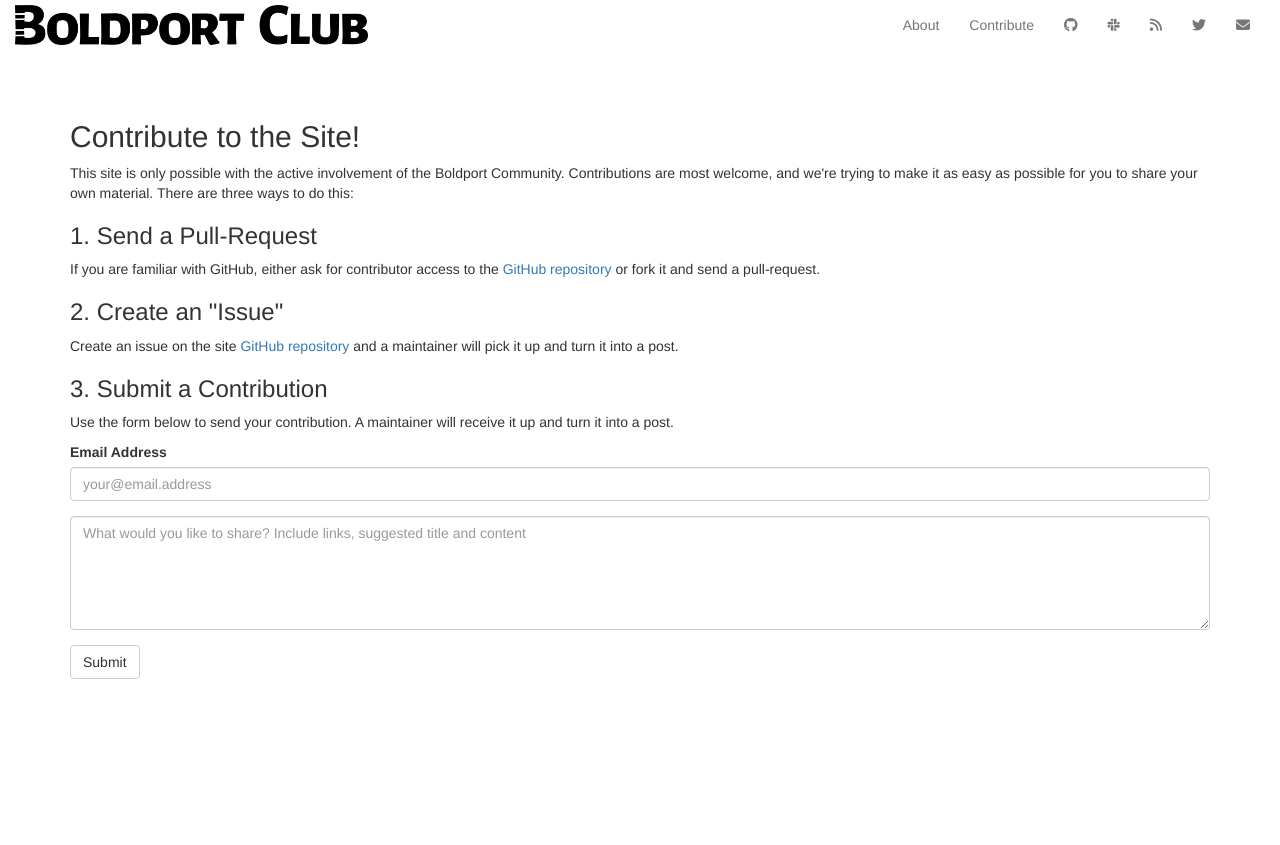
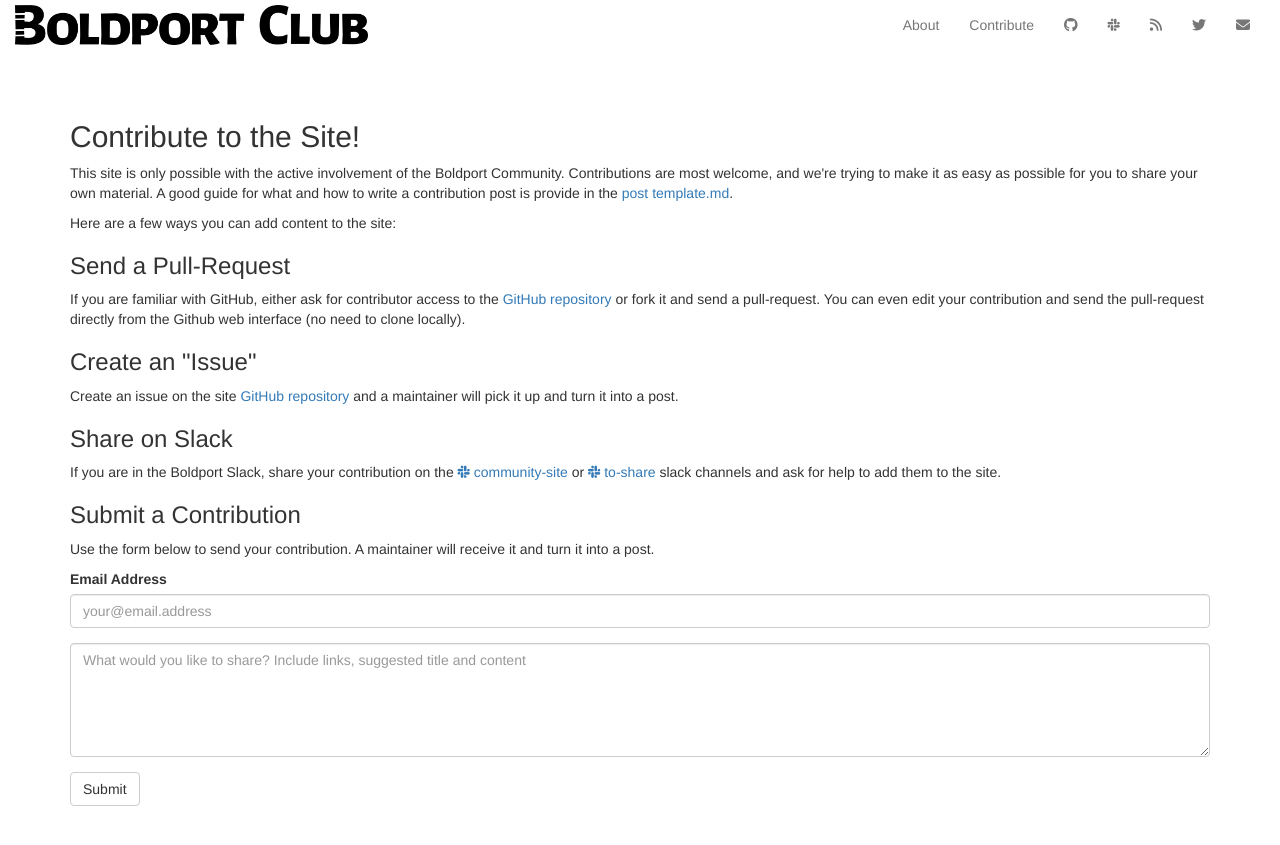
Before and after one commit to boldport/boldport-club-community, a Jekyll site: the page built from contribute.html, in a window 1280 px wide. Shown: the top 845 px of the page. Built offline with Jekyll 4.4.1, drawn with Linux system fonts in a browser that asks for light colours; nearby versions of some CDN libraries.

Commit message:
expand and revise the contribution page

```diff
--- a/contribute.html
+++ b/contribute.html
@@ -8,27 +8,53 @@ permalink: /contribute/
 This site is only possible with the active involvement of the Boldport Community.
 Contributions are most welcome, and we're trying to make it as easy as possible
 for you to share your own material.
-There are three ways to do this:
+A good guide for what and how to write a contribution post
+is provide in the <a href="https://raw.githubusercontent.com/boldport/boldport-club-community/master/_drafts/template.md">post template.md</a>.
 </p>
 
-<h3>1. Send a Pull-Request</h3>
+<p>
+Here are a few ways you can add content to the site:
+</p>
+
+<h3>Send a Pull-Request</h3>
 <p>
   If you are familiar with GitHub, either ask for contributor access to the
   <a href="{{ site.repo_url }}">GitHub repository</a>
   or fork it and send a pull-request.
+  You can even edit your contribution and send the pull-request
+  directly from the Github web interface (no need to clone locally).
 </p>
 
-<h3>2. Create an "Issue"</h3>
+<h3>Create an "Issue"</h3>
 <p>
   Create an issue on the site
   <a href="{{ site.repo_url }}/issues">GitHub repository</a>
   and a maintainer will pick it up and turn it into a post.
 </p>
 
-<h3>3. Submit a Contribution</h3>
+
+{% if site.slack_team %}
+<h3>Share on Slack</h3>
+<p>
+  If you are in the Boldport Slack, share your contribution
+  on the
+  <a href="https://{{ site.slack_team }}.slack.com/messages/community-site/">
+    <span class="fa fa-slack"></span>
+    community-site
+  </a>
+  or
+  <a href="https://{{ site.slack_team }}.slack.com/messages/to-share/">
+    <span class="fa fa-slack"></span>
+    to-share
+  </a>
+  slack channels and ask for help to add them to the site.
+</p>
+{% endif %}
+
+<h3>Submit a Contribution</h3>
 <p>
   Use the form below to send your contribution.
-  A maintainer will receive it up and turn it into a post.
+  A maintainer will receive it and turn it into a post.
 </p>
 
 
```
